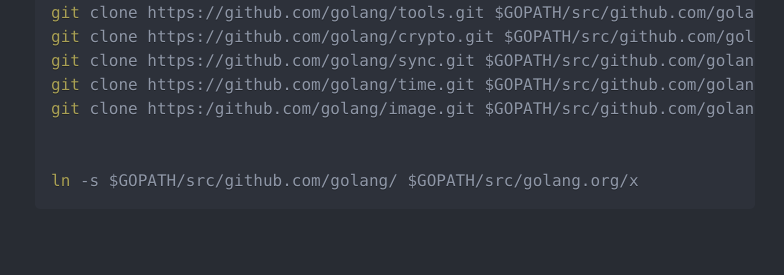
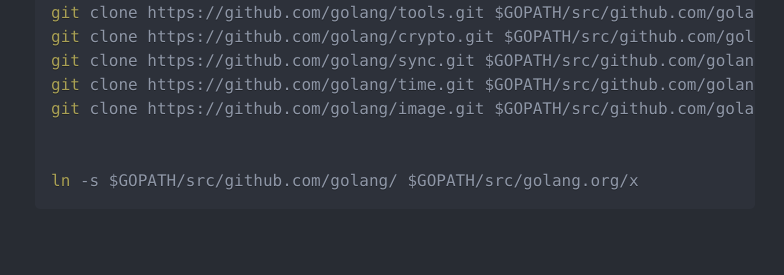
Before and after one commit to henson/blog, a Jekyll site: the page built from _posts/2018-10-24-golang-org.md, in a window 1280 px wide and 900 px high, scrolled down 462 px. Shown: the part 161-436 px from the top of the window, without its empty margins (245-1029 px from the left). Built offline with Jekyll 4.4.1, drawn with Linux system fonts in a browser that asks for light colours; nearby versions of some CDN libraries; a style sheet for code colours, icons or effects is not loaded; some of the changed lines change nothing that is shown.

Commit message:
2018-10-24

```diff
--- a/_posts/2018-10-24-golang-org.md
+++ b/_posts/2018-10-24-golang-org.md
@@ -20,7 +20,7 @@
 git clone https://github.com/golang/crypto.git $GOPATH/src/github.com/golang/crypto
 git clone https://github.com/golang/sync.git $GOPATH/src/github.com/golang/sync
 git clone https://github.com/golang/time.git $GOPATH/src/github.com/golang/time
-git clone https:/github.com/golang/image.git $GOPATH/src/github.com/golang/image
+git clone https://github.com/golang/image.git $GOPATH/src/github.com/golang/image
 
 
 ln -s $GOPATH/src/github.com/golang/ $GOPATH/src/golang.org/x
```
Also changed, not shown: README.md.
